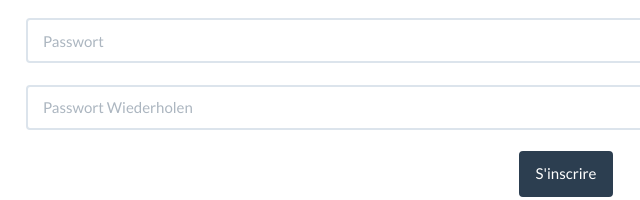
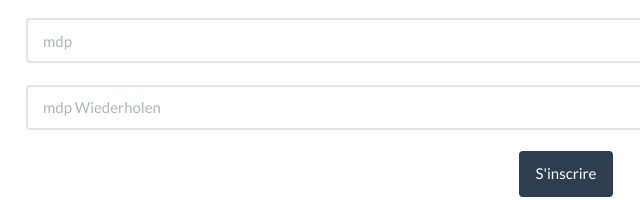
Before and after one commit to St3rkysDEV/IpiaNetwork, a plain HTML site: page register.html in a window 1280 px wide. Shown: the part 336-536 px from the top of the page, 74-714 px from the left. Drawn offline with Linux system fonts and the light colour scheme.

Commit message:
Add files via upload

```diff
--- a/register.html
+++ b/register.html
@@ -19,8 +19,8 @@
                     <hr/>
                     <form method="post">
                         <input type="text" class="form-control" name="username" placeholder="Pseudo"><br />
-                        <input type="password" class="form-control" name="mdp" placeholder="Passwort"><br />
-                        <input type="password" class="form-control" name="mdp" placeholder="Passwort Wiederholen"><br />
+                        <input type="password" class="form-control" name="mdp" placeholder="mdp"><br />
+                        <input type="password" class="form-control" name="mdp" placeholder="mdp Wiederholen"><br />
                         <input type="submit" class="btn btn-primary" value="S'inscrire">
                     </form>
                     <small>Avez-vous déjà un compte? Ici <a href="login.html">Se connecter</a>!</small>
```
Also changed, not shown: login.html (+2 -2 lines).
